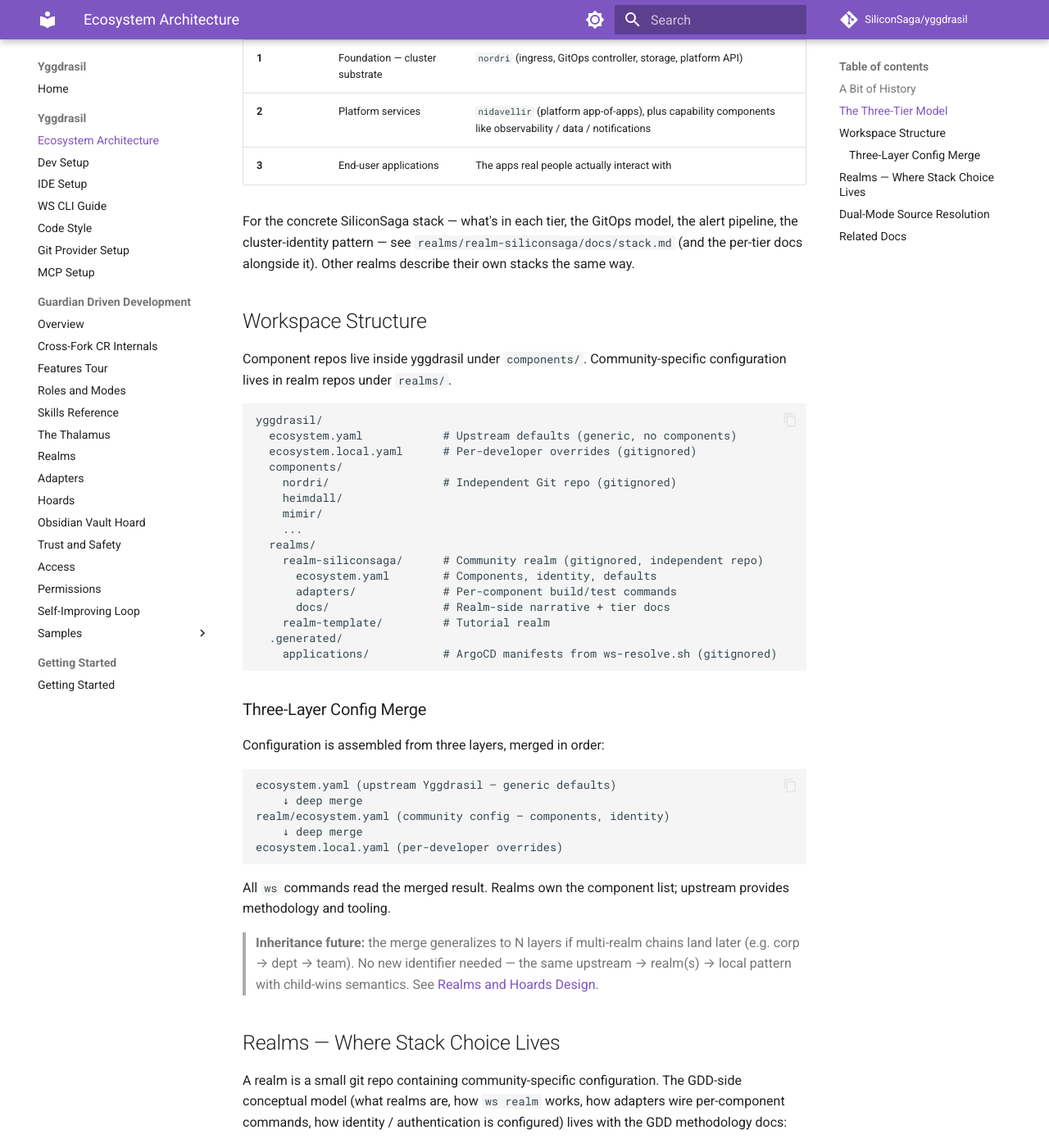
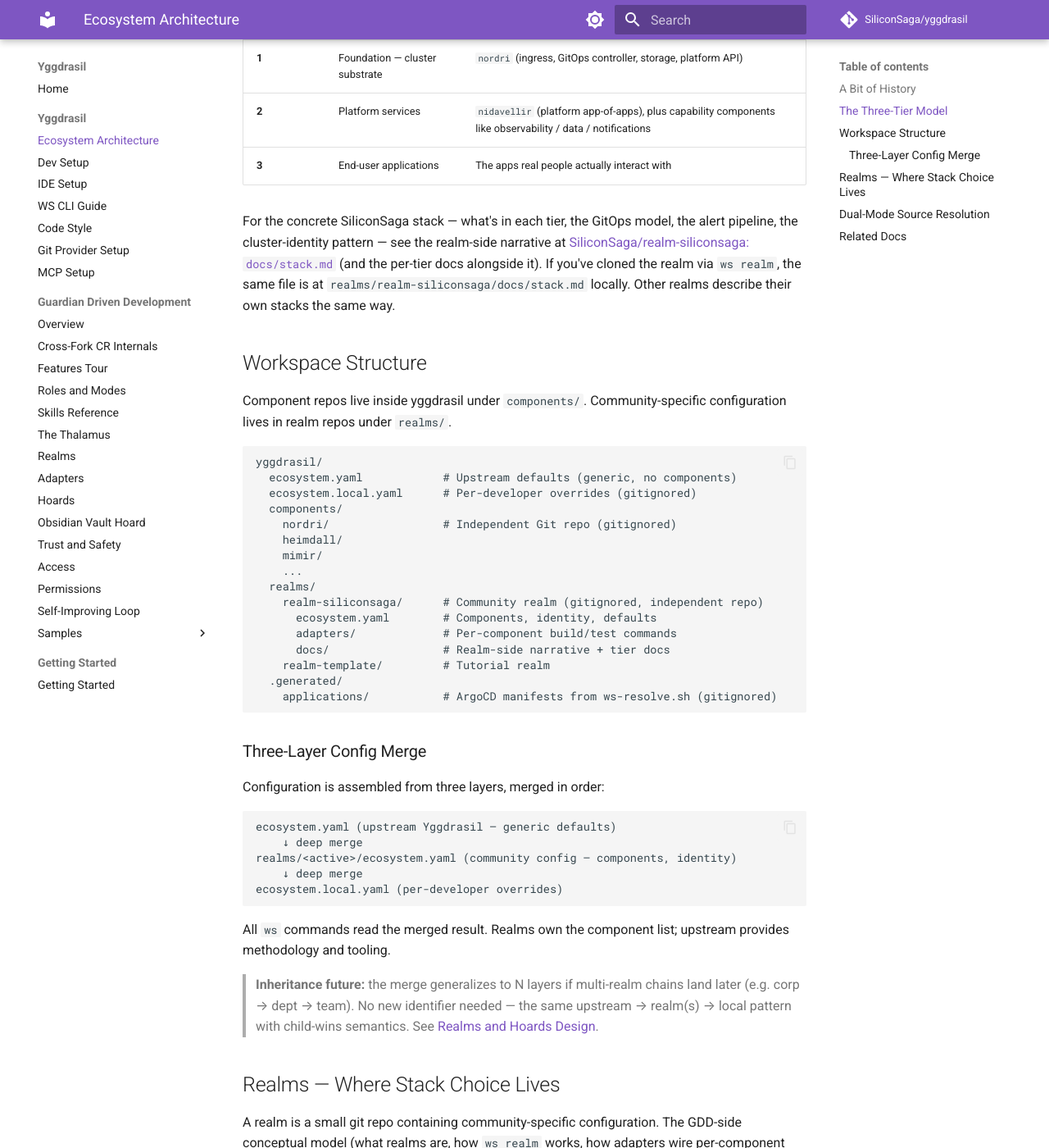
Before and after one commit to SiliconSaga/yggdrasil, an MkDocs documentation site: the page built from docs/ecosystem-architecture.md, in a window 1280 px wide and 1400 px high, scrolled down 1844 px. Shown: the whole window at 82% size. Built offline with MkDocs 1.6.1 and Material for MkDocs 9.7.7, drawn with Linux system fonts in a browser that asks for light colours; comment, search, counter and statistics services are not loaded; some of the changed text lies outside the part shown.

Commit message:
fix(docs): address PR #86 review (broken plans link, merge-diagram path, realms/* gitignored)
CodeRabbit (1 inline + 1 outside-diff-range) and Copilot (2 inline)
review pass on PR #86.

**`docs/ecosystem-architecture.md`:**

- Line 80 — merge diagram: `realm/ecosystem.yaml` (singular, no
  `<active>` placeholder) was inconsistent with the
  `realms/<active>/...` form used elsewhere in the same doc and in
  the Workspace Structure tree. Now matches.
  (CodeRabbit outside-diff-range — the merge block wasn't touched by
  this PR's diff, hence the CAUTION wrap inside the main review body
  rather than a normal inline thread.)

- Line 87 — broken in-page link: `plans/2026-04-24-realms-and-hoards
  -design.md#future-directions` resolved as `docs/plans/...` (the
  doc itself lives in `docs/`), so the link 404'd. Fixed to
  `../plans/...`. (CodeRabbit inline)

- Lines 48 and 125 — `realms/*` is gitignored in the upstream
  yggdrasil repo (only `realms/.gitkeep` is tracked). Pointing
  upstream-docs / mkdocs readers at `realms/realm-siliconsaga/docs/
  stack.md` as a primary link was always broken for anyone who
  hadn't yet cloned the realm — including the published mkdocs
  site. Both occurrences now lead with the external GitHub link
  ([`SiliconSaga/realm-siliconsaga: docs/stack.md`](https://github.com/SiliconSaga/realm-siliconsaga/blob/main/docs/stack.md))
  and mention the local path as the convenience fallback once
  `ws realm` has run. (Copilot inline ×2)

Reviewers: coderabbit (1 inline, 1 outside-diff-range) + copilot
(2 inline).

Co-Authored-By: Claude Opus 4.8 <noreply@anthropic.com>

````diff
--- a/docs/ecosystem-architecture.md
+++ b/docs/ecosystem-architecture.md
@@ -45,7 +45,7 @@ Arrows read as **"provides the foundation for"** — each tier only knows about
 | **2** | Platform services | `nidavellir` (platform app-of-apps), plus capability components like observability / data / notifications |
 | **3** | End-user applications | The apps real people actually interact with |
 
-For the concrete SiliconSaga stack — what's in each tier, the GitOps model, the alert pipeline, the cluster-identity pattern — see `realms/realm-siliconsaga/docs/stack.md` (and the per-tier docs alongside it). Other realms describe their own stacks the same way.
+For the concrete SiliconSaga stack — what's in each tier, the GitOps model, the alert pipeline, the cluster-identity pattern — see the realm-side narrative at [SiliconSaga/realm-siliconsaga: `docs/stack.md`](https://github.com/SiliconSaga/realm-siliconsaga/blob/main/docs/stack.md) (and the per-tier docs alongside it). If you've cloned the realm via `ws realm`, the same file is at `realms/realm-siliconsaga/docs/stack.md` locally. Other realms describe their own stacks the same way.
 
 ## Workspace Structure
 
@@ -77,14 +77,14 @@ Configuration is assembled from three layers, merged in order:
 ```text
 ecosystem.yaml (upstream Yggdrasil — generic defaults)
     ↓ deep merge
-realm/ecosystem.yaml (community config — components, identity)
+realms/<active>/ecosystem.yaml (community config — components, identity)
     ↓ deep merge
 ecosystem.local.yaml (per-developer overrides)
 ```
 
 All `ws` commands read the merged result. Realms own the component list; upstream provides methodology and tooling.
 
-> **Inheritance future:** the merge generalizes to N layers if multi-realm chains land later (e.g. corp → dept → team). No new identifier needed — the same upstream → realm(s) → local pattern with child-wins semantics. See [Realms and Hoards Design](plans/2026-04-24-realms-and-hoards-design.md#future-directions).
+> **Inheritance future:** the merge generalizes to N layers if multi-realm chains land later (e.g. corp → dept → team). No new identifier needed — the same upstream → realm(s) → local pattern with child-wins semantics. See [Realms and Hoards Design](../plans/2026-04-24-realms-and-hoards-design.md#future-directions).
 
 ## Realms — Where Stack Choice Lives
 
@@ -122,4 +122,4 @@ The `scripts/ws-resolve.sh` script auto-detects which mode applies per component
 - [`docs/gdd/index.md`](gdd/index.md) — Guardian Driven Development overview.
 - [`docs/dev-setup.md`](dev-setup.md) — required tools (bash, git, yq, jq, gh/glab, optional uv).
 - [`docs/ws-cli-guide.md`](ws-cli-guide.md) — full `ws` CLI reference.
-- For the SiliconSaga-flavoured concrete stack: `realms/realm-siliconsaga/docs/stack.md` and the per-tier docs alongside it (if you've got the realm cloned).
+- For the SiliconSaga-flavoured concrete stack: [SiliconSaga/realm-siliconsaga: `docs/stack.md`](https://github.com/SiliconSaga/realm-siliconsaga/blob/main/docs/stack.md) and the per-tier docs alongside it (locally at `realms/realm-siliconsaga/docs/stack.md` once you've cloned the realm).
````
